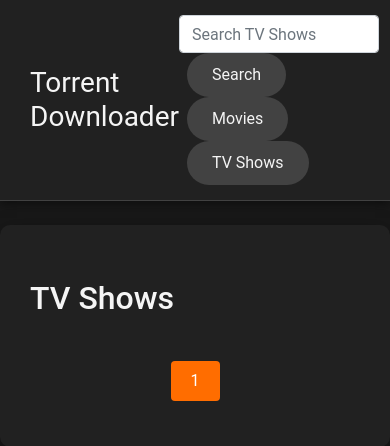
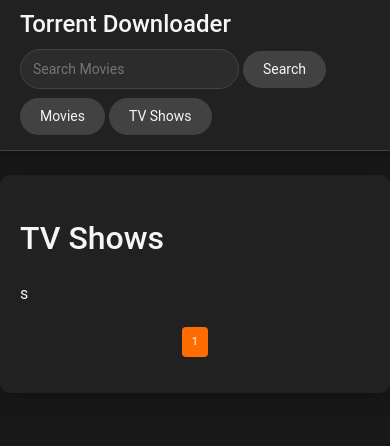
Before and after one commit to davidzarud/torrent-scraper, a Flask app: page /tv in a window 390 px wide. Shown: the top 446 px of the page. Run offline with Flask 3, Linux system fonts and the light colour scheme; data that the repository does not hold is empty; some libraries are stand-ins or nearby versions.

Commit message:
Adjust movies and tvshows templates to mobile

```diff
--- a/static/css/tvshows.css
+++ b/static/css/tvshows.css
@@ -7,30 +7,53 @@
 
 .top-bar {
     background-color: #212121;
-            padding: 15px 30px;
+    padding: 10px 20px;
     border-bottom: 1px solid #424242;
     display: flex;
+    flex-wrap: wrap; /* Allow wrapping for mobile view */
     justify-content: space-between;
     align-items: center;
-            box-shadow: 0 2px 10px rgba(0, 0, 0, 0.5);
+    box-shadow: 0 2px 8px rgba(0, 0, 0, 0.4);
 }
 
 .top-bar h1 {
     margin: 0;
     color: #f5f5f5;
-            font-weight: 400;
-            font-size: 1.75rem;
+    font-weight: 500;
+    font-size: 1.5rem;
+}
+
+.top-bar .search-bar {
+    padding: 8px 12px;
+    font-size: 0.875rem;
+    border-radius: 50px;
+    border: 1px solid #424242;
+    background-color: #2c2c2c;
+    color: #f5f5f5;
 }
 
 .top-bar .btn {
     color: #f5f5f5;
     background-color: #424242;
     border: none;
-            padding: 10px 25px;
+    padding: 8px 20px;
     border-radius: 50px;
-            margin: 0 8px;
+    margin: 0 6px;
     transition: background-color 0.3s ease;
-            font-size: 1rem;
+    font-size: 0.875rem;
+}
+
+.top-bar .btn-group {
+    display: flex;
+    flex-wrap: wrap;
+    gap: 10px; /* Space between buttons */
+    margin-bottom: 10px; /* Space below the buttons for mobile view */
+}
+
+.top-bar form {
+    display: flex;
+    align-items: center;
+    margin-top: 10px; /* Space above the form for mobile view */
 }
 
 .top-bar .btn:hover {
@@ -40,7 +63,7 @@
 .container {
     background-color: #212121;
     border-radius: 10px;
-            padding: 30px;
+    padding: 20px;
     margin-top: 20px;
     box-shadow: 0 4px 20px rgba(0, 0, 0, 0.3);
 }
@@ -53,7 +76,6 @@
 }
 
 .movie-item {
-            flex: 0 0 18%;
     background-color: #2c2c2c;
     border-radius: 10px;
     overflow: hidden;
@@ -80,8 +102,8 @@
 }
 
 .movie-item h5 {
-            margin-top: 15px;
-            font-size: 1rem;
+    margin-top: 10px;
+    font-size: 0.875rem;
     color: #f5f5f5;
 }
 
@@ -102,7 +124,7 @@
 
 .pagination .page-link {
     color: #000000;
-            padding: 10px 20px;
+    padding: 8px 16px;
     border-radius: 50px;
     background-color: #424242;
     border: none;
@@ -131,9 +153,10 @@
 
 .top-bar .dropdown-content a {
     color: #e0e0e0;
-        padding: 12px 16px;
+    padding: 10px 14px;
     text-decoration: none;
     display: block;
+    font-size: 0.875rem;
 }
 
 .top-bar .dropdown-content a:hover {
@@ -143,3 +166,64 @@
 .top-bar .dropdown:hover .dropdown-content {
     display: block;
 }
+
+@media (max-width: 767px) {
+    .top-bar .search-bar {
+        flex: 1 1 100%;
+        margin-top: 10px;
+    }
+
+    .top-bar .btn-group {
+        flex-direction: column;
+        align-items: center;
+    }
+
+    .top-bar .btn {
+        margin: 5px 0; /* Space between buttons */
+    }
+
+    .movie-item {
+        flex: 1 1 calc(33.333% - 20px);
+        margin: 10px;
+    }
+
+        .pagination {
+            flex-direction: row;
+            overflow-x: auto; /* Allow horizontal scroll if needed */
+            padding: 0 10px; /* Add some horizontal padding */
+        }
+
+        .pagination .page-link {
+            padding: 8px 10px;
+            font-size: 0.7rem; /* Smaller font size for better fit */
+            white-space: nowrap; /* Prevent text wrapping */
+        }
+
+        .pagination .page-item {
+            margin: 0 3px; /* Reduced spacing between pagination items */
+        }
+}
+
+@media (min-width: 768px) {
+    .top-bar .btn-group {
+        display: flex;
+        gap: 10px;
+    }
+
+    .top-bar .search-bar {
+        flex: 1;
+        margin-top: 0;
+    }
+
+    .movie-item {
+        flex: 1 1 calc(33.333% - 20px);
+        margin: 10px;
+    }
+}
+
+@media (min-width: 992px) {
+    .movie-item {
+        flex: 1 1 calc(20% - 20px);
+        margin: 10px;
+    }
+}
--- a/templates/tvshows.html
+++ b/templates/tvshows.html
@@ -11,9 +11,8 @@
 <div class="top-bar">
     <h1>Torrent Downloader</h1>
     <div>
-        <form action="{{ url_for('search_tvshows') }}" method="GET" style="display: inline;">
-            <input type="text" name="query" placeholder="Search TV Shows" class="form-control d-inline-block"
-                   style="width: 200px;">
+        <form action="{{ url_for('search_movies') }}" method="GET" style="display: inline;">
+            <input type="text" name="query" placeholder="Search Movies" class="search-bar d-inline-block">
             <button type="submit" class="btn">Search</button>
         </form>
         <div class="dropdown">
@@ -35,21 +34,16 @@
 
 <div class="container mt-4">
     <h2 class="mt-4">TV Shows</h2>
-    <div class="movie-grid mt-4">
+    <div class="row movie-grid mt-4">
         {% for show in shows %}
-        <div class="movie-item">
+        <div class="col-lg-4 col-md-6 col-sm-12 mb-4 movie-item">
             <a href="{{ url_for('show_detail', show_id=show.id) }}">
                 <img src="https://image.tmdb.org/t/p/w200{{ show.poster_path }}" alt="{{ show.name }}">
                 <h5>{{ show.name }}</h5>
             </a>
         </div>
-        {% if loop.index % 5 == 0 %}
-    </div>
-    <div class="movie-grid mt-4">
-        {% endif %}
         {% endfor %}
-    </div>
-
+    </div>s
     {% set total_pages = total_pages if total_pages is defined else 1 %}
     {% set page = page if page is defined else 1 %}
 
```
Also changed, not shown: static/css/movies.css (+97 -13 lines), templates/movies.html (+3 -9 lines). Lines whose indentation alone changed are shown as unchanged.
